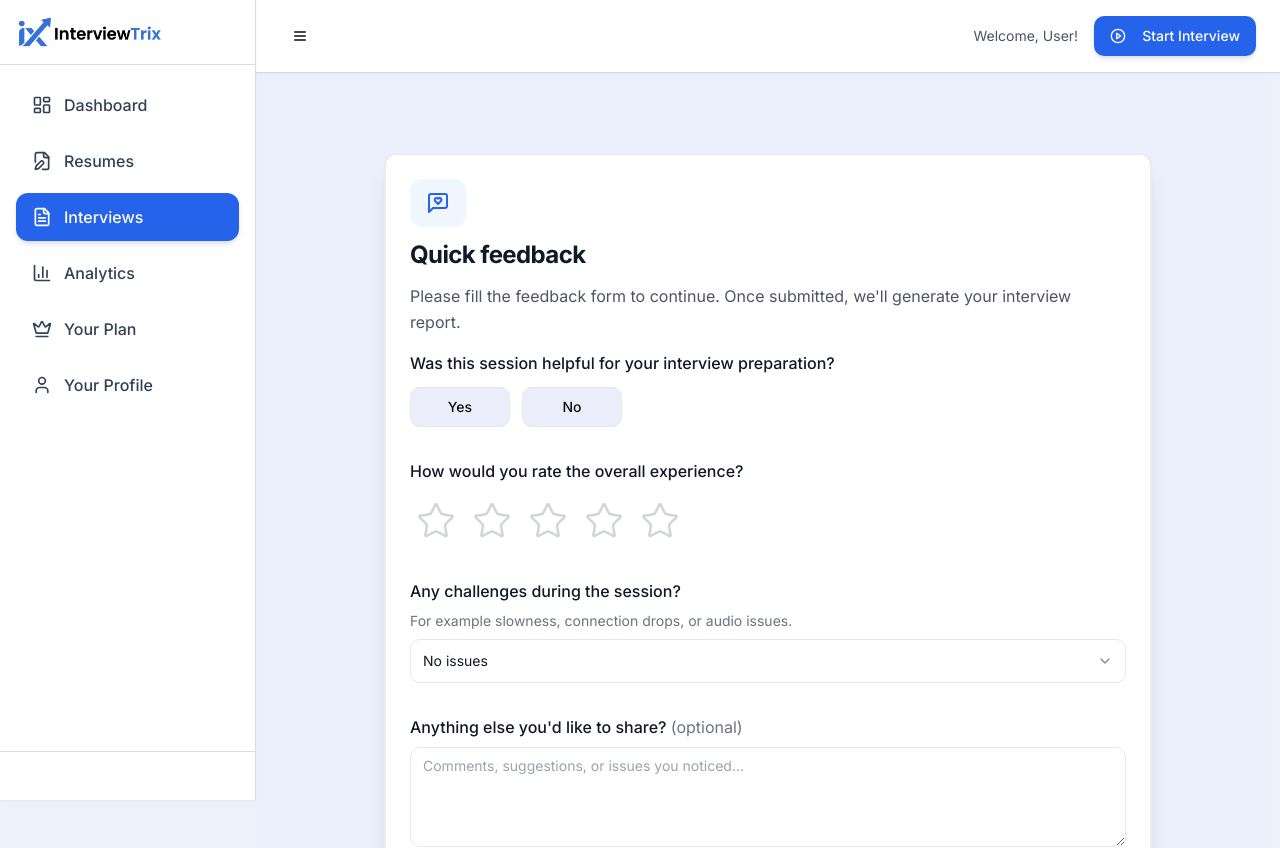
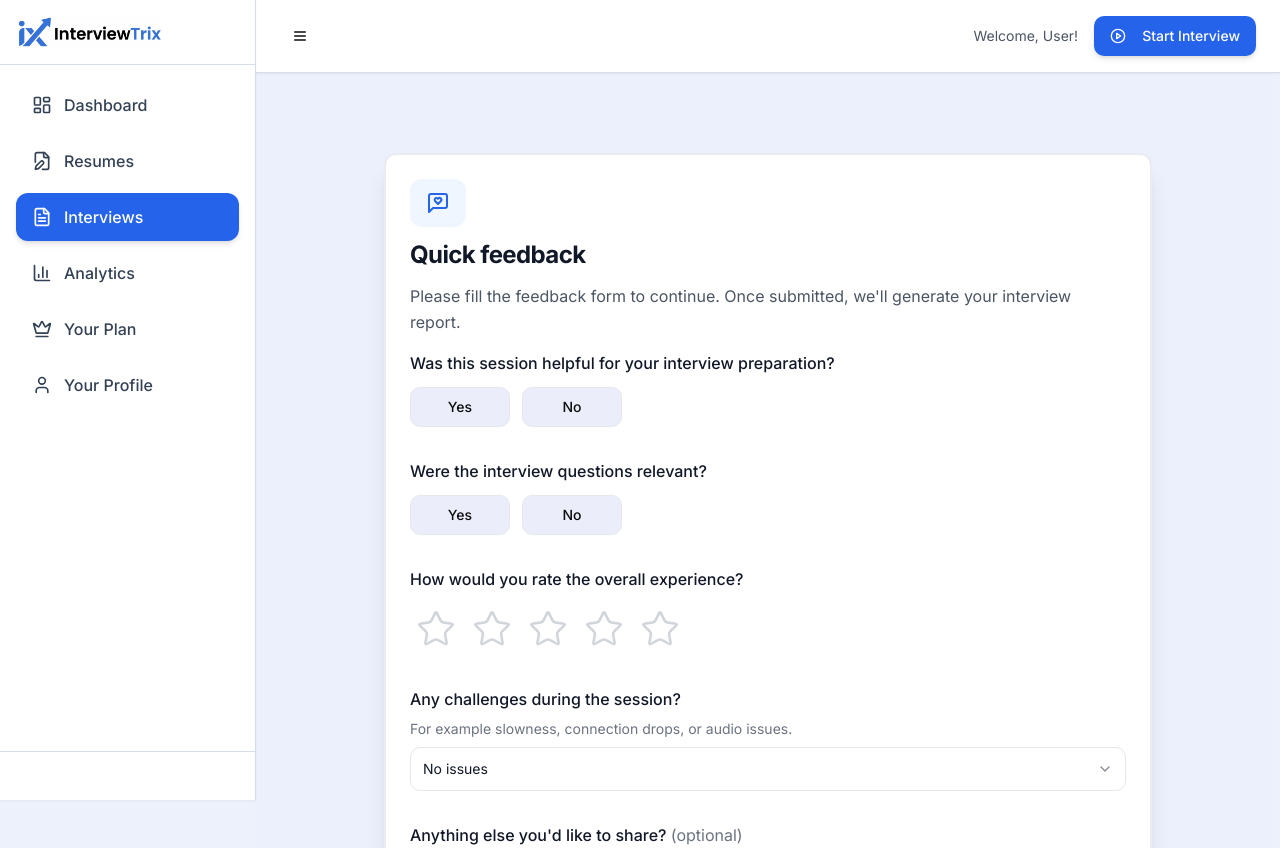
Before and after one commit to anupvrj/interview-fe, a Next.js app: page /dashboard/interviews/1/feedback in a window 1280 px wide. Shown: the top 848 px of the page. Built offline with nearby package versions, Linux system fonts and the light colour scheme; no server answers.

Commit message:
feedback question added

```diff
--- a/src/app/dashboard/interviews/[id]/feedback/page.tsx
+++ b/src/app/dashboard/interviews/[id]/feedback/page.tsx
@@ -24,6 +24,7 @@ export default function PostInterviewFeedbackPage() {
     try {
       await interviewApi.submitPostInterviewFeedback(interviewId, {
         sessionHelpful: payload.sessionHelpful,
+        questionsRelevant: payload.questionsRelevant,
         overallRating: payload.overallRating,
         sessionChallenge: payload.sessionChallenge,
         comment: payload.comment || undefined,
--- a/src/components/interview/post-interview-feedback-form.tsx
+++ b/src/components/interview/post-interview-feedback-form.tsx
@@ -20,6 +20,8 @@ export type PostInterviewFeedbackPayload = {
   interviewId: string;
   /** Simple yes/no answer. */
   sessionHelpful: boolean;
+  /** Whether the interview questions felt relevant. */
+  questionsRelevant: boolean;
   /** 1–5 overall experience. */
   overallRating: number;
   /** Technical or connectivity issues during the session. */
@@ -42,6 +44,9 @@ export function PostInterviewFeedbackForm({
   submitting = false,
 }: PostInterviewFeedbackFormProps) {
   const [sessionHelpful, setSessionHelpful] = useState<boolean | null>(null);
+  const [questionsRelevant, setQuestionsRelevant] = useState<boolean | null>(
+    null,
+  );
   const [overallRating, setOverallRating] = useState<number | null>(null);
   const [sessionChallenge, setSessionChallenge] =
     useState<InterviewPostSessionChallenge>("none");
@@ -49,17 +54,25 @@ export function PostInterviewFeedbackForm({
   const [touchedSubmit, setTouchedSubmit] = useState(false);
 
   const showHelpfulError = touchedSubmit && sessionHelpful === null;
+  const showQuestionsRelevantError =
+    touchedSubmit && questionsRelevant === null;
   const showRatingError = touchedSubmit && overallRating === null;
 
   const handleSubmit = (e: React.FormEvent) => {
     e.preventDefault();
     if (submitting) return;
     setTouchedSubmit(true);
-    if (sessionHelpful === null || overallRating === null) return;
+    if (
+      sessionHelpful === null ||
+      questionsRelevant === null ||
+      overallRating === null
+    )
+      return;
 
     onSubmitFeedback({
       interviewId,
       sessionHelpful,
+      questionsRelevant,
       overallRating,
       sessionChallenge,
       comment: comment.trim(),
@@ -102,6 +115,43 @@ export function PostInterviewFeedbackForm({
           </Button>
         </div>
         {showHelpfulError && (
+          <p className="text-sm text-red-600" role="alert">
+            Please choose Yes or No.
+          </p>
+        )}
+      </div>
+
+      <div className="space-y-3">
+        <Label className="text-base text-gray-900">
+          Were the interview questions relevant?
+        </Label>
+        <div className="flex flex-wrap gap-3">
+          <Button
+            type="button"
+            variant={questionsRelevant === true ? "default" : "outline"}
+            className={cn(
+              "min-w-[100px] border-gray-200",
+              questionsRelevant === true &&
+                "!bg-[rgb(37,99,235)] hover:!bg-[rgb(17,24,39)] text-white shadow-md",
+            )}
+            onClick={() => setQuestionsRelevant(true)}
+          >
+            Yes
+          </Button>
+          <Button
+            type="button"
+            variant={questionsRelevant === false ? "default" : "outline"}
+            className={cn(
+              "min-w-[100px] border-gray-200",
+              questionsRelevant === false &&
+                "!bg-[rgb(37,99,235)] hover:!bg-[rgb(17,24,39)] text-white shadow-md",
+            )}
+            onClick={() => setQuestionsRelevant(false)}
+          >
+            No
+          </Button>
+        </div>
+        {showQuestionsRelevantError && (
           <p className="text-sm text-red-600" role="alert">
             Please choose Yes or No.
           </p>
--- a/src/lib/api.ts
+++ b/src/lib/api.ts
@@ -171,6 +171,7 @@ export interface Interview {
     interviewId: string;
     userId: string;
     sessionHelpful: boolean;
+    questionsRelevant: boolean;
     overallRating: number;
     sessionChallenge: InterviewPostSessionChallenge;
     comment?: string;
@@ -456,6 +457,7 @@ export const interviewApi = {
     interviewId: string,
     body: {
       sessionHelpful: boolean;
+      questionsRelevant: boolean;
       overallRating: number;
       sessionChallenge: InterviewPostSessionChallenge;
       comment?: string;
```
